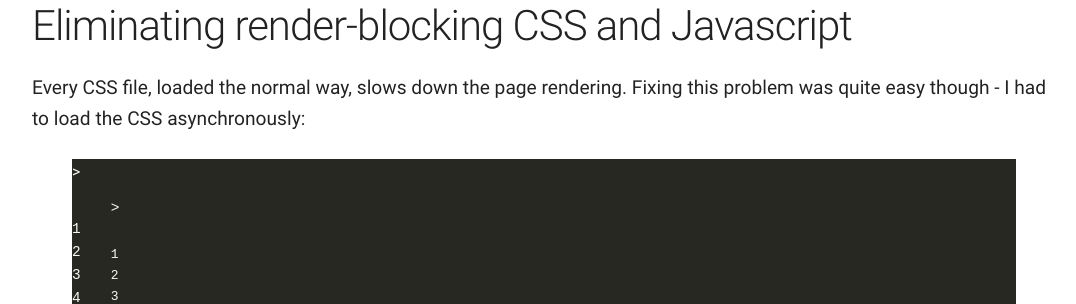
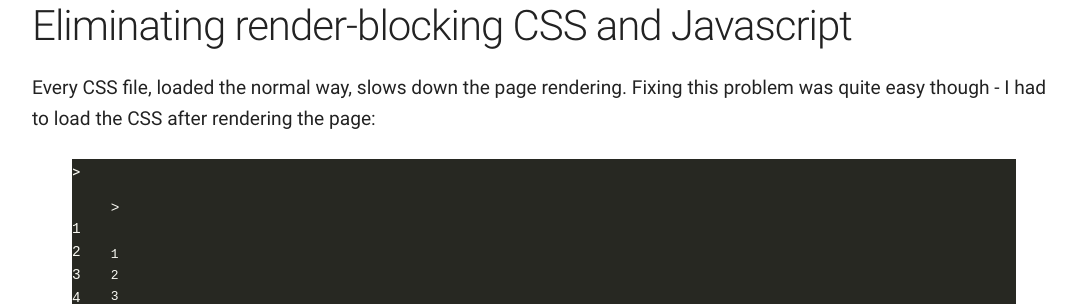
Before and after one commit to KleoPetroff/kleopetroff.github.io, a Jekyll site: the page built from _posts/2015-07-03-road-to-perfection.md, in a window 1280 px wide and 900 px high, scrolled down 3355 px. Shown: the part 227-531 px from the top of the window, without its empty margins (96-1172 px from the left). Built offline with Jekyll 4.4.1, drawn with Linux system fonts in a browser that asks for light colours; a script that is not in the unit is left out.

Commit message:
small fix

```diff
--- a/_posts/2015-07-03-road-to-perfection.md
+++ b/_posts/2015-07-03-road-to-perfection.md
@@ -46,7 +46,7 @@ Google update their analytics javascript only a few times a year, judging from t
 
 ## Eliminating render-blocking CSS and Javascript
 
-Every CSS file, loaded the normal way, slows down the page rendering. Fixing this problem was quite easy though - I had to load the CSS asynchronously:
+Every CSS file, loaded the normal way, slows down the page rendering. Fixing this problem was quite easy though - I had to load the CSS after rendering the page:
 
 
 {% highlight javascript linenos %}
```
